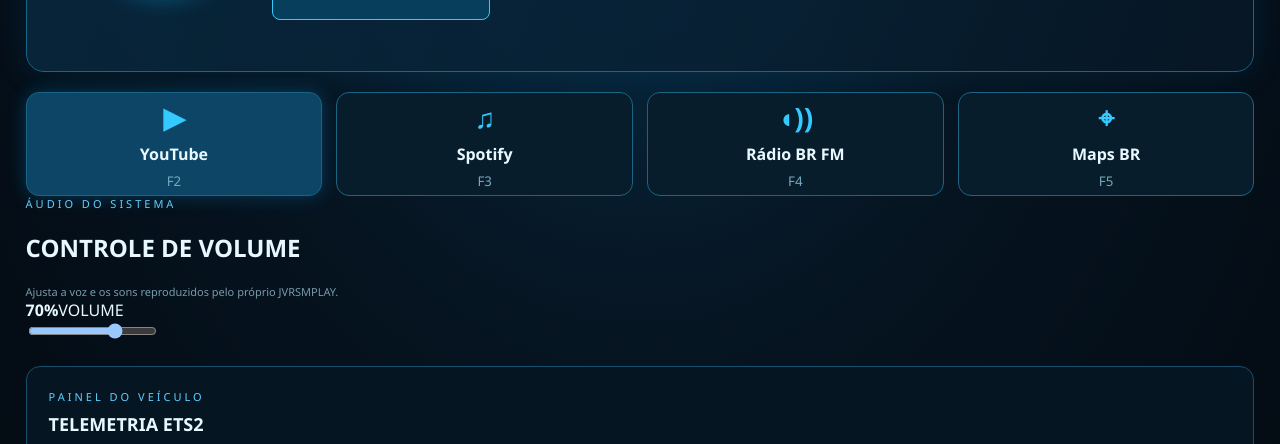
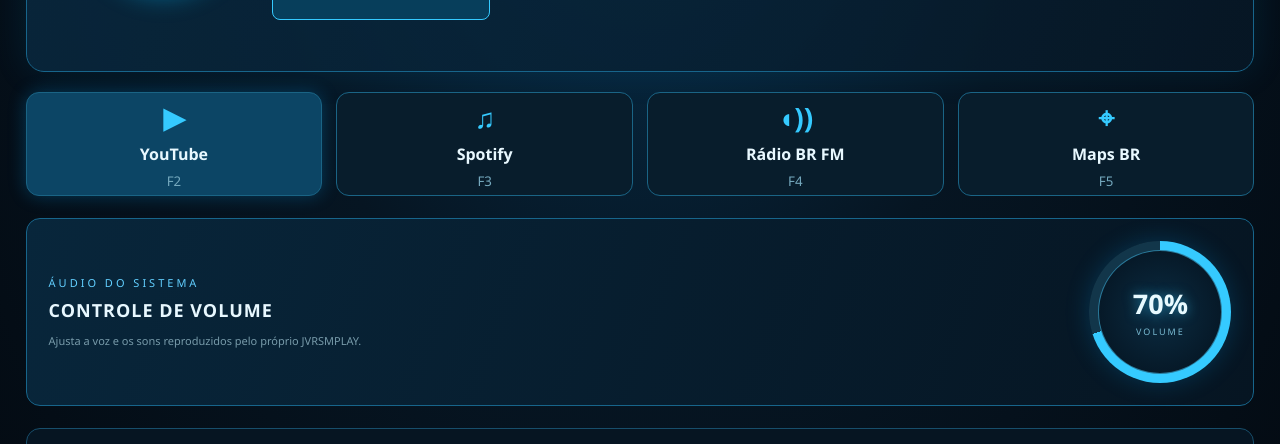
Before and after one commit to joaovitorytr911/JVPLEY-Universal-1.2, a plain HTML site: page app/index.html in a window 1280 px wide. Shown: the part 356-800 px from the top of the page. Drawn offline with Linux system fonts and the light colour scheme.

Commit message:
ui: style neon circular volume dial

```diff
--- a/app/style.css
+++ b/app/style.css
@@ -15,10 +15,19 @@ button{font:inherit;cursor:pointer}.voice{border:1px solid var(--cyan);backgroun
 .apps{display:grid;grid-template-columns:repeat(4,minmax(0,1fr));gap:14px}
 .app{min-height:clamp(90px,13vh,120px);border:1px solid #1a6485;border-radius:13px;background:#081d2c;color:#e8f8ff;display:flex;flex-direction:column;align-items:center;justify-content:center;gap:7px}
 .app strong{font-size:28px;color:var(--cyan)}.app span{font-weight:700}.app small{color:#75a9be}
+.audio-panel{margin-top:22px;padding:22px;border:1px solid #17658b;border-radius:14px;background:linear-gradient(110deg,#08263b,#061522);display:flex;align-items:center;justify-content:space-between;gap:24px}
+.audio-panel h2{margin:0 0 8px;font-size:18px;letter-spacing:1px}
+.volume-dial{--volume:70%;width:142px;height:142px;border-radius:50%;padding:9px;flex:none;position:relative;background:conic-gradient(var(--cyan) var(--volume),#12364a var(--volume));box-shadow:0 0 24px #00aaff35}
+.volume-dial:before{content:"";position:absolute;inset:9px;border-radius:50%;background:radial-gradient(circle,#0b2c42,#04111d);border:1px solid #4acfff88}
+.volume-center{position:absolute;inset:0;display:flex;flex-direction:column;align-items:center;justify-content:center;pointer-events:none;z-index:1}
+.volume-center strong{font-size:27px;color:#e8faff;text-shadow:0 0 12px #35caff88}
+.volume-center span{font-size:9px;letter-spacing:2px;color:#78b9d1;margin-top:3px}
+.volume-dial input{position:absolute;inset:0;width:100%;height:100%;margin:0;opacity:0;cursor:pointer;z-index:2}
+.volume-dial:focus-within{outline:2px solid #a5edff;outline-offset:5px}
 .vehicle{margin-top:22px;padding:22px;border:1px solid #174e6b;border-radius:14px;background:#061522}
 .vehicle h2{margin:0 0 18px;font-size:18px}.metrics{display:flex;gap:45px;flex-wrap:wrap}
 .metrics div{display:flex;flex-direction:column;gap:6px}.metrics small{color:#7eb3c8;letter-spacing:2px;font-size:10px}.metrics b{font-size:25px}.metrics em{font-size:12px;color:#80b5c9;font-style:normal}
 .note{font-size:11px;color:#789baa;margin-bottom:0}
 footer{border:0;border-top:1px solid #1a526d;margin-top:24px;color:#82aabd;font-size:11px;letter-spacing:1px}footer span{color:var(--cyan)}
-@media(max-width:650px){.hero{flex-direction:column;text-align:center}.apps{grid-template-columns:repeat(2,minmax(0,1fr))}header{gap:12px}.status{font-size:9px}}
+@media(max-width:650px){.hero{flex-direction:column;text-align:center}.apps{grid-template-columns:repeat(2,minmax(0,1fr))}header{gap:12px}.status{font-size:9px}.audio-panel{flex-direction:column;text-align:center}}
 @media(max-height:650px) and (min-width:651px){.hero{padding:18px 4%;margin:14px 0}.orb{width:90px;height:90px}.vehicle{margin-top:14px;padding:14px}.app{min-height:76px}footer{margin-top:14px}}
```
